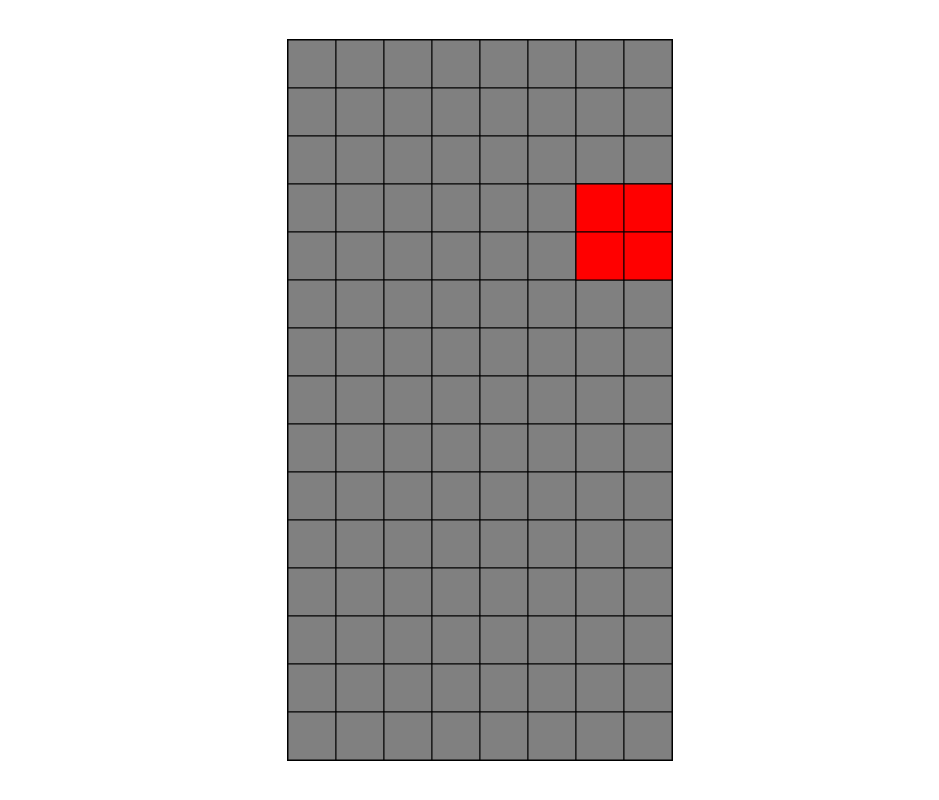
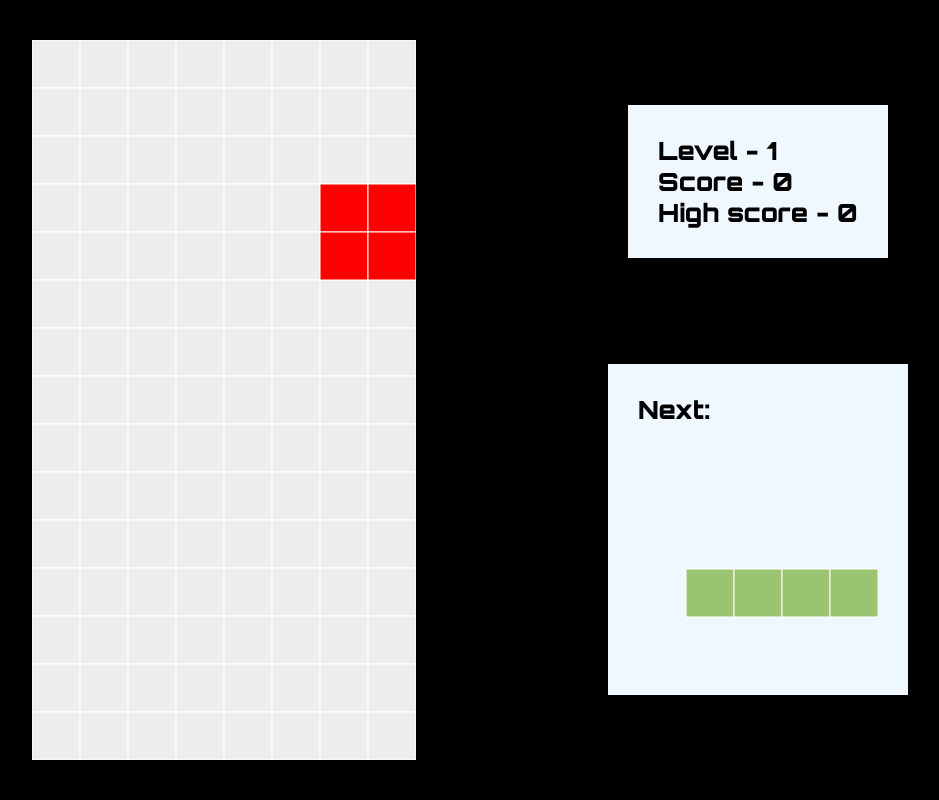
Before and after one commit to Bhannasa/tetris, a plain HTML site: page index.html in a window 1280 px wide. Shown: the whole page, without its empty margins (160-1099 px from the left). Drawn offline with Linux system fonts and the light colour scheme.

Commit message:
pc version ready

```diff
--- a/app.js
+++ b/app.js
@@ -1,29 +1,35 @@
-let canvas = document.querySelector('canvas');
+let canvas = document.querySelector('#main-board');
+let canvasNext=document.getElementById('next');
 let u = innerHeight / 100;
+// u/=2;
 canvas.height = 90 * u;
 canvas.width = 48 * u;
+canvasNext.height = 30 * u;
+canvasNext.width = 30 * u;
 let c = canvas.getContext('2d');
+let cn=canvasNext.getContext('2d');
 
-
-let drawBox = (j, i, color) => {
-    c.fillStyle = color;
-    c.fillRect(j * 6 * u, i * 6 * u, 6 * u, 6 * u);
-    c.strokeRect(j * 6 * u, i * 6 * u, 6 * u, 6 * u);
+let drawBox = (j, i, color,cnv) => {
+    cnv.fillStyle = color;
+    cnv.fillRect(j * 6 * u, i * 6 * u, 6 * u, 6 * u);
+    cnv.strokeStyle=color===boardColor?"white":color; // style 1
+    cnv.strokeStyle="white";                          // style 2
+    cnv.strokeRect(j * 6 * u, i * 6 * u, 6 * u, 6 * u);
 }
 
-let drawBoard = () => {
-    c.fillRect(0, 0, 48 * u, 90 * u);
+let drawBoard = (cnv) => {
+    cnv.fillRect(0, 0, 48 * u, 90 * u);
     for (let i = 0; i < 15; i++) {
         for (let j = 0; j < 8; j++) {
-            let blcColor = board[i][j] !== "" ? board[i][j] : "grey";
-            drawBox(j, i, blcColor);
+            let blcColor = board[i][j] !== "" ? board[i][j] : boardColor;
+            drawBox(j, i, blcColor,cnv);
         }
     }
 }
 
-let drawShape = (shape, x, y, rot) => {
+let drawShape = (shape, x, y, rot,cnv) => {
     let arr = shape.pattern[rot](x, y);
-    arr.forEach(e => drawBox(e.x, e.y, shape.color));
+    arr.forEach(e => drawBox(e.x, e.y, shape.color,cnv));
 }
 
 let randomInt = (a, b) => {
@@ -46,16 +52,11 @@ let makeNext = () => {
         if (posnArr[i].x < 0) next.x++;
         else if (posnArr[i].x >= 8) next.x--;
         posnArr = next.shape.pattern[next.rot](next.x, next.y);
-
     }
 }
 
 
 let update = () => {
-    if (current === null) {
-        current = next;
-        makeNext();
-    }
     let posnArr = current.shape.pattern[current.rot](current.x, current.y);
     let canMove = true;
     posnArr.forEach(bx => {
@@ -76,6 +77,8 @@ let update = () => {
         });
         clearBoard();
         current = null;
+        current=next;
+        makeNext();
     }
 }
 let move = dxn => {
@@ -85,22 +88,30 @@ let move = dxn => {
         let xx = bx.x + dxn;
         let yy = bx.y;
         if (xx < 0 || xx >= 8) canMove = false;
-        else if (board[yy][xx] !== "") canMove = false;
+        else if (yy>=0&&board[yy][xx] !== "") canMove = false;
     });
     if (canMove) current.x += dxn;
 }
 
-let rotate = () => {
+let rotate = (add=0) => {
     let posnArr = current.shape.pattern[(current.rot + 1) % 4](current.x, current.y);
     let canMove = true;
     posnArr.forEach(bx => {
-        let xx = bx.x;
+        let xx = bx.x+add;
         let yy = bx.y;
-        if (xx < 0 || xx >= 8) canMove = false;
+        if (xx < 0 || xx >= 8){
+            canMove = false;
+        }
         else if (yy >= 15) canMove = false;
-        else if (board[yy][xx] !== "") canMove = false;
+        else if (yy>=0&&board[yy][xx] !== "") canMove = false;
     });
-    if (canMove) current.rot = (current.rot + 1) % 4;
+    if (canMove){
+        current.x+=add;
+        current.rot = (current.rot + 1) % 4;
+        return true;
+    }
+    if(add===0&&(rotate(1)||rotate(-1)||rotate(2)||rotate(-2)))   return true;
+    return false;
 }
 
 document.addEventListener('keydown', e => {
@@ -115,8 +126,12 @@ document.addEventListener('keydown', e => {
             rotate();
             break;
         case 'ArrowDown':
-            console.log("down");
+            incScore(0.1);
             update();
+            break;
+        case ' ':
+            isGameOver?init():play=!play;
+            console.log(isGameOver,play);
             break;
     }
 });
@@ -139,23 +154,38 @@ let clearBoard = () => {
             if (board[y][x] === "") break;
         if (x === 8) {
             for (x = 0; x < 8; x++) board[y][x] = "";
-            score += 10;
+            incScore(50);
         }
     }
 }
 
 let gameOver = () => {
+    isGameOver=true;
+    document.querySelector('.gameover').style.display="block"
     play = false;
-    c.font = "50px Verdana";
-    c.fillStyle = "black";
-    c.fillText("Game over", u * 6, u * 6 * 7, );
+    // c.font = "50px Verdana";
+    // c.fillStyle = "black";
+    // c.fillText("Game over", u * 6, u * 6 * 7, );
 
 }
 
 // drawBoard();
 // let ob = shapes[0].pattern(1, 1);
 // console.log(ob);
-
+let incScore=(inc)=>{
+    if(!play)   return;
+    score+=inc;
+    if(score>=hiScore){
+        hiScore=parseInt(score)
+        localStorage.setItem("hiScore",hiScore);
+    }
+    document.getElementById('score').innerText=parseInt(score);
+    document.getElementById('high-score').innerText=parseInt(hiScore);
+    if(score>1&&(parseInt(score/200)==level)){
+        level++;
+        document.getElementById('level').innerText=level;
+    }
+}
 
 function init() {
     board = [
@@ -175,20 +205,33 @@ function init() {
         ["", "", "", "", "", "", "", ""],
         ["", "", "", "", "", "", "", ""]
     ];
-    current = null;
     makeNext();
+    current = next;
+    makeNext();
+    level=1;
+    document.getElementById('level').innerText=level;
+    document.querySelector('.gameover').style.display="none";
+    isGameOver=false;
     play = true;
-    score = 0;
-    gamePlay();
+    incScore(-score);
+    gamePlay(c);
 }
 
 let gamePlay = () => {
-    if (!play) return;
+    if (isGameOver) return;
+    if(!play){
+        requestAnimationFrame(gamePlay);
+        return;
+    }
     c.clearRect(0, 0, 48 * u, 90 * u);
-    drawBoard();
+    cn.clearRect(0, 0, 48 * u, 90 * u);
+    drawBoard(c);
 
     if (current) {
-        drawShape(current.shape, current.x, current.y, current.rot);
+        drawShape(current.shape, current.x, current.y, current.rot,c);
+    }
+    if(next){
+        drawShape(next.shape, 2, 3, next.rot,cn);  // here replace next.rot with 0 to see the first rotation only in next
     }
     // console.log(current);
     clearBoard();
@@ -197,5 +240,4 @@ let gamePlay = () => {
     update();
 
 }
-
 init();
--- a/appData.js
+++ b/appData.js
@@ -3,10 +3,13 @@ let current;
 let next;
 let board;
 let play;
-let score;
+let isGameOver=false;
+let score=0;
+let hiScore=localStorage.getItem('hiScore')||0;
+let boardColor="#eee";
 let shapes = [{
         name: "L",
-        color: "purple",
+        color: "#f47a60",
         pattern: {
             0: (x, y) => {
                 return [
@@ -44,7 +47,7 @@ let shapes = [{
     },
     {
         name: "Line",
-        color: "blue",
+        color: "#9bc472",
         pattern: {
             0: (x, y) => {
                 return [
@@ -158,7 +161,7 @@ let shapes = [{
     },
     {
         name: "T",
-        color: "yellow",
+        color: "#e8d71e",
         pattern: {
             0: (x, y) => {
                 return [
@@ -196,7 +199,7 @@ let shapes = [{
     },
     {
         name: "Z",
-        color: "cyan",
+        color: "#264143",
         pattern: {
             0: (x, y) => {
                 return [
--- a/index.html
+++ b/index.html
@@ -6,22 +6,99 @@
     <meta name="viewport" content="width=device-width, initial-scale=1.0">
 
     <style>
+        @import url('https://fonts.googleapis.com/css2?family=Orbitron:wght@900&display=swap');
         * {
             margin: 0;
         }
+        @font-face {
+            font-family: Emulogic;
+            src: url(fonts/Emulogic-zrEw.ttf);
+        }
 
+        body{
+            background-color: black;
+        }
         .root {
             height: 100vh;
             display: flex;
+            flex-wrap: wrap;
             align-items: center;
+            justify-items: center;
+        }
+        .board{
+            width: 60vw;
+            display: flex;
             justify-content: center;
+        }
+        .indicators{
+            align-self: flex-end;
+            height: 100%;
+            display: flex;
+            flex-direction: column;
+            align-items: center;
+            justify-content: space-evenly;
+            font-family: 'Orbitron', sans-serif;
+            font-size: 25px;
+        }
+        .indicators>div{
+            background-color: aliceblue;
+            padding: 30px;
+        }
+        .stats{
+            justify-content: center;
+        }
+        .stats-container>div{
+            display: inline-block;
+        }
+        .stats-container{
+            display: flex;
+            align-content: space-between;
+        }
+        .next-element{
+            display: flex;
+            flex-direction: column;
+        }
+        .gameover{
+            position: absolute;
+            font-family: Emulogic;
+            top: 0;
+            font-size: 200px;
+            background-color: rgba(90, 90, 90, 0.9);
+            width: 100vw;
+            height: 100vh;
+            display:none;
         }
     </style>
 </head>
 
 <body>
     <div class="root">
-        <canvas style="border:1px solid black;"></canvas>
+        <div class="board">
+            <canvas id="main-board" style="border:1px solid black;"></canvas>
+        </div>
+        <div class="indicators">
+            <div class="stats">
+                <div class="stats-container">
+                    <div class="stats-what">Level -&nbsp; </div>
+                    <div id="level">2</div>
+                </div>
+                <div class="stats-container">
+                    <div class="stats-what">Score -&nbsp; </div>
+                    <div id="score">30</div>
+                </div>
+                <div class="stats-container">
+                    <div class="stats-what">High score -&nbsp; </div>
+                    <div id="high-score">30</div>
+                </div>
+            </div>
+            <div class="next-element">
+                <div class="div">Next:</div>
+                <canvas id="next"></canvas>
+            </div>
+        </div>
+    </div>
+    <div class="gameover">
+        Game Over
     </div>
 </body>
 <script src="appData.js"></script>
```
Also changed, not shown: fonts/Emulogic-zrEw.ttf (added), 1 other file.
